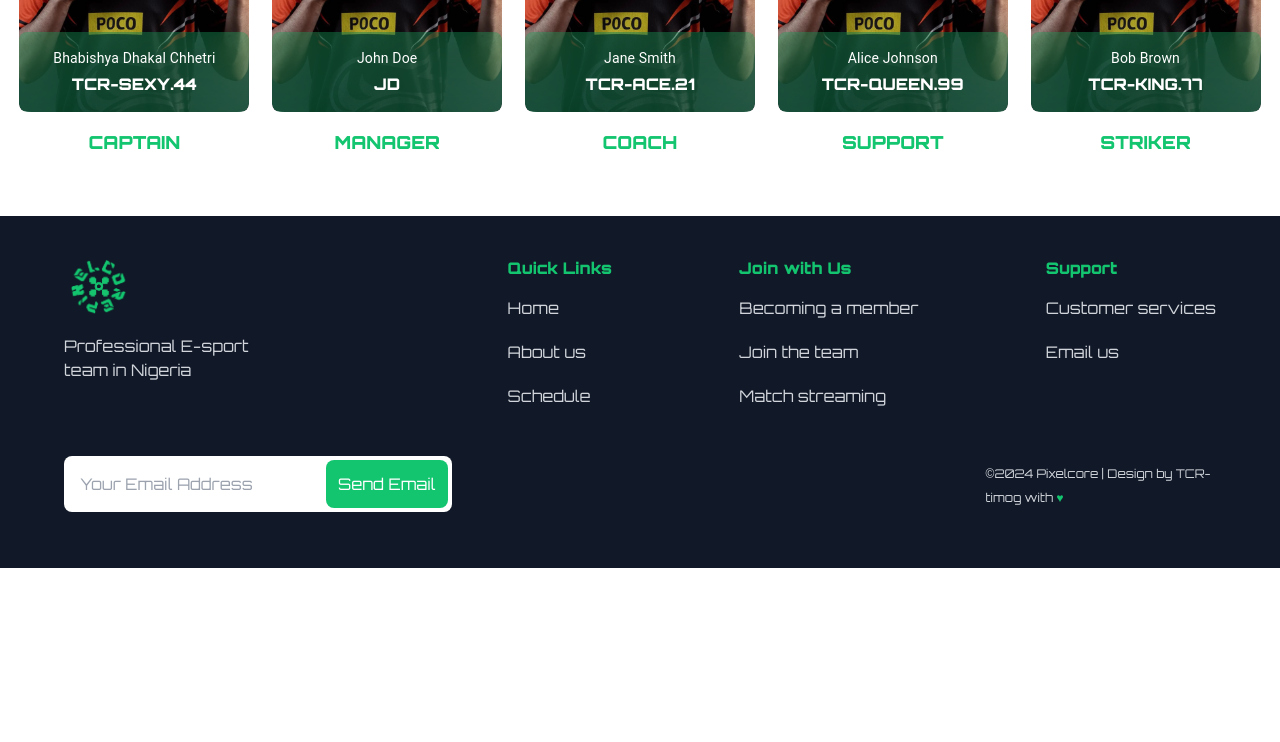
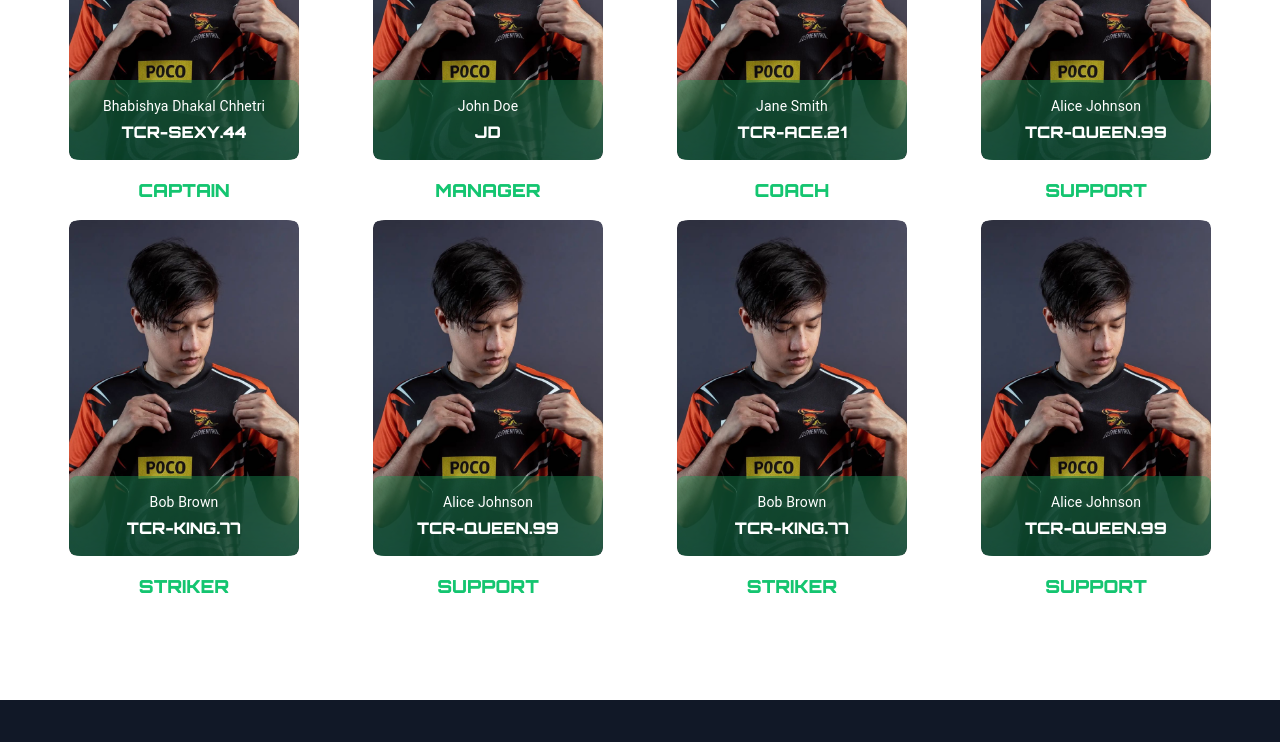
Before and after one commit to djtimog/pixelcore-gaming, a Next.js app: page / in a window 1280 px wide. Shown: the part 1304-2046 px from the top of the page. Before the commit the page ends 1872 px from the top, so only its background shows below. Built offline with nearby package versions, Linux system fonts and the light colour scheme.

Commit message:
feat: enhance achievements section layout and add new profiles to ProfileList component

```diff
--- a/app/page.tsx
+++ b/app/page.tsx
@@ -91,32 +91,54 @@ export default function Home() {
         </section> */}
 
         <section className="my-10 py-5 -space-y-3">
-          <p className="uppercase outlined-text text-4xl sm:text-5xl md:text-6xl text-end me-3">
+          <p className="uppercase outlined-text text-4xl sm:text-5xl md:text-6xl text-end pe-3">
             Achievement
           </p>
           <div className="bg-[#14C570] relative grid grid-cols-1 sm:grid-cols-2 md:grid-cols-4 p-11 space-y-7 sm:space-y-0 sm:space-x-5">
             <div className="md:h-[70px] flex justify-center items-center">
-              <Image src={captain} alt="Captain" className="object-cover sm:object-contain h-[17rem] w-[12rem] md:w-[15rem] rounded-xl"/>
+              <Image
+                src={captain}
+                alt="Captain"
+                className="object-cover sm:object-contain h-[17rem] w-[12rem] md:w-[15rem] rounded-xl"
+              />
             </div>
             <div className="grid grid-cols-1 md:grid-cols-3 md:col-span-3 space-y-5 md:space-y-0 md:space-x-5">
               <div className="flex flex-col md:flex-row space-y-2 md:space-y-0 space-x-2 text-center md:text-start justify-center items-center">
                 <span className="text-4xl font-bold">8</span>
-                <span className="leading-5">International<br/>Champ</span>
+                <span className="leading-5">
+                  International
+                  <br />
+                  Champ
+                </span>
               </div>
               <div className="flex flex-col md:flex-row space-y-2 md:space-y-0 space-x-2 text-center md:text-start justify-center items-center">
                 <span className="text-4xl font-bold">5</span>
-                <span className="leading-5">International<br/>Runner up</span>
+                <span className="leading-5">
+                  International
+                  <br />
+                  Runner up
+                </span>
               </div>
               <div className="flex flex-col md:flex-row space-y-2 md:space-y-0 space-x-2 text-center md:text-start justify-center items-center">
                 <span className="text-4xl font-bold">12</span>
-                <span className="leading-5">National<br/>Champ</span>
+                <span className="leading-5">
+                  National
+                  <br />
+                  Champ
+                </span>
               </div>
             </div>
           </div>
         </section>
 
         <section className="my-10 py-5 -space-y-3">
-          <ProfileList/>
+          <p className="uppercase outlined-text text-4xl sm:text-5xl md:text-6xl text-start ps-3">
+            Team
+          </p>
+          <div className="space-y-10">
+            <ProfileList />
+            <div></div>
+          </div>
         </section>
       </main>
       <Footer />
--- a/components/ui/profile-card.tsx
+++ b/components/ui/profile-card.tsx
@@ -154,12 +154,39 @@ const profiles: Profile[] = [
     rank: "Silver",
     level: 200,
   },
+  {
+    name: "Alice Johnson",
+    ign: "tcr-queen.99",
+    image: captain,
+    role: "Player",
+    igRole: "Support",
+    rank: "Gold",
+    level: 250,
+  },
+  {
+    name: "Bob Brown",
+    ign: "tcr-king.77",
+    image: captain,
+    role: "Player",
+    igRole: "Striker",
+    rank: "Silver",
+    level: 200,
+  },
+  {
+    name: "Alice Johnson",
+    ign: "tcr-queen.99",
+    image: captain,
+    role: "Player",
+    igRole: "Support",
+    rank: "Gold",
+    level: 250,
+  },
 ];
 
 const ProfileList = () => {
 
   return (
-    <div className="flex overflow-x-auto md:overflow-x-hidden md:flex-wrap gap-8 md:gap-4 px-4">
+    <div className="flex overflow-x-auto md:overflow-x-hidden md:flex-wrap gap-8 md:gap-4 px-10">
       {profiles.map((profile, index) => (
         <ProfileCard key={index} profile={profile} />
       ))}
```
